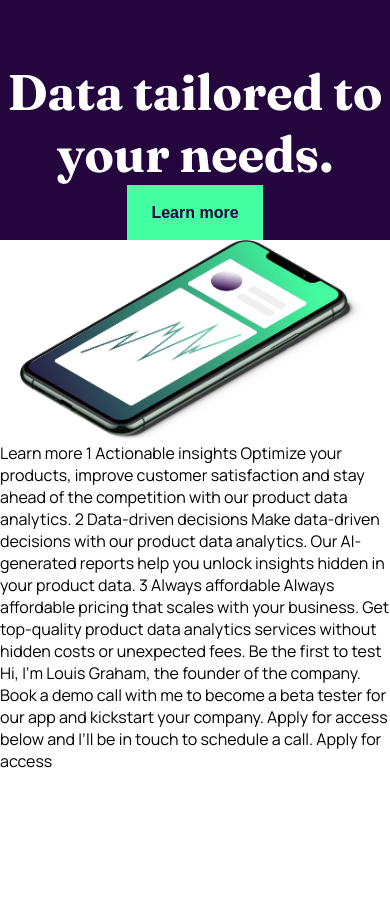
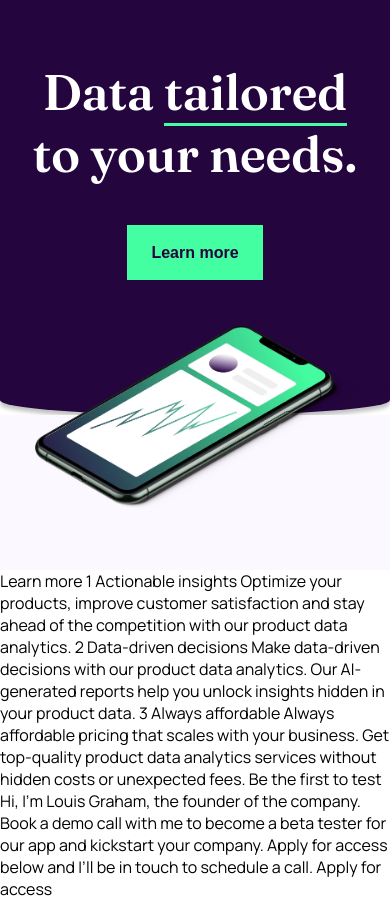
Before and after one commit to marjsky/workit-landing-page-code-2, a plain HTML site: page index.html in a window 390 px wide. Shown: the part 61-961 px from the top of the page. Before the commit the page ends 844 px from the top, so only its background shows below. Drawn offline with Linux system fonts and the light colour scheme.

Commit message:
complete styles to mobile of header

```diff
--- a/assets/styles/global.css
+++ b/assets/styles/global.css
@@ -26,3 +26,8 @@ body {
   font-size: 16px;
   font-weight: 400;
 }
+
+img {
+  max-width: 100%;
+  height: auto;
+}
--- a/assets/styles/style.css
+++ b/assets/styles/style.css
@@ -16,15 +16,33 @@
   align-items: center;
   text-align: center;
   margin-top: 64px;
+  padding-bottom: 106px;
 
 }
 
-.header__bottom {}
-.header__title {}
+.header__bottom {
+  height: 30px;
+  width: 100%;
+  background-color: var(--primary);
+  border-radius: 0 0 100% 100%;
+  box-shadow: 0px 4px 4px rgba(0, 0, 0, 0.25);
+  margin-top: -1px;
+}
+
+.header__title {
+  margin-bottom: 40px;
+}
+
 .header__image-container {
+  position: relative;
   display: flex;
   justify-content: center;
+  min-height: 155px;
+  background-color: var(--ghost)
 }
+
 .header__image {
-  max-width: 90%;
+  position: absolute;
+  bottom: 60px;
+  width: 320px;
 }
--- a/assets/styles/utility.css
+++ b/assets/styles/utility.css
@@ -3,14 +3,21 @@
   padding-right: 16px;
 }
 
+.underline {
+  border-bottom: solid 3px var(--secondary);
+}
+
 .heading-l {
   font-family: Fraunces, serif;
   font-size: 50px;
+  font-weight: 600;
 }
+
 .heading-m {
   font-family: Fraunces, serif;
   font-size: 32px;
 }
+
 .heading-s {
   font-family: Fraunces, serif;
   font-size: 28px;
@@ -28,34 +35,43 @@
   transition: linear 0.2s;
   min-height: 55px;
 }
+
 .btn-primary:hover {
   background-color: var(--primary);
   color: var(--secondary);
   border: solid 2px var(--secondary);
 }
+
 .btn-secondary {
   color: var(--light);
   border-bottom: solid 3px var(--secondary);
   font-size: 16px;
   font-weight: 700;
   cursor: pointer;
+  transition: linear 0.2s;
 }
 .btn-secondary:hover {
   color: var(--secondary);
 }
 
 @media (min-width: 768px) {
+  .container {
+    padding-left: 40px;
+    padding-right: 40px;
+  }
   .heading-l {
     font-size: 60px;
   }
   .heading-m {
     font-size: 48px;
   }
-  .heading-s {
-    font-size: 28px;
+}
+
+@media (min-width: 1440px) {
+  .container {
+    max-width: 1180px;
+    margin: auto;
   }
-}
-@media (min-width: 1440px) {
   .heading-l {
     font-size: 80px;
   }
--- a/index.html
+++ b/index.html
@@ -21,8 +21,8 @@
         <img class="header__logo" src="./assets/images/logo-light.svg" alt="logo">
         <a class="header__btn btn-secondary">Apply for access</a>
       </nav>
-      <div class="header__content">
-        <h1 class="heading-l">Data tailored to your needs.</h1>
+      <div class="header__content container">
+        <h1 class="header__title heading-l">Data <span class="underline">tailored</span> to your needs.</h1>
         <button class="header__cta btn-primary">Learn more</button>
       </div>
     </div>
```
